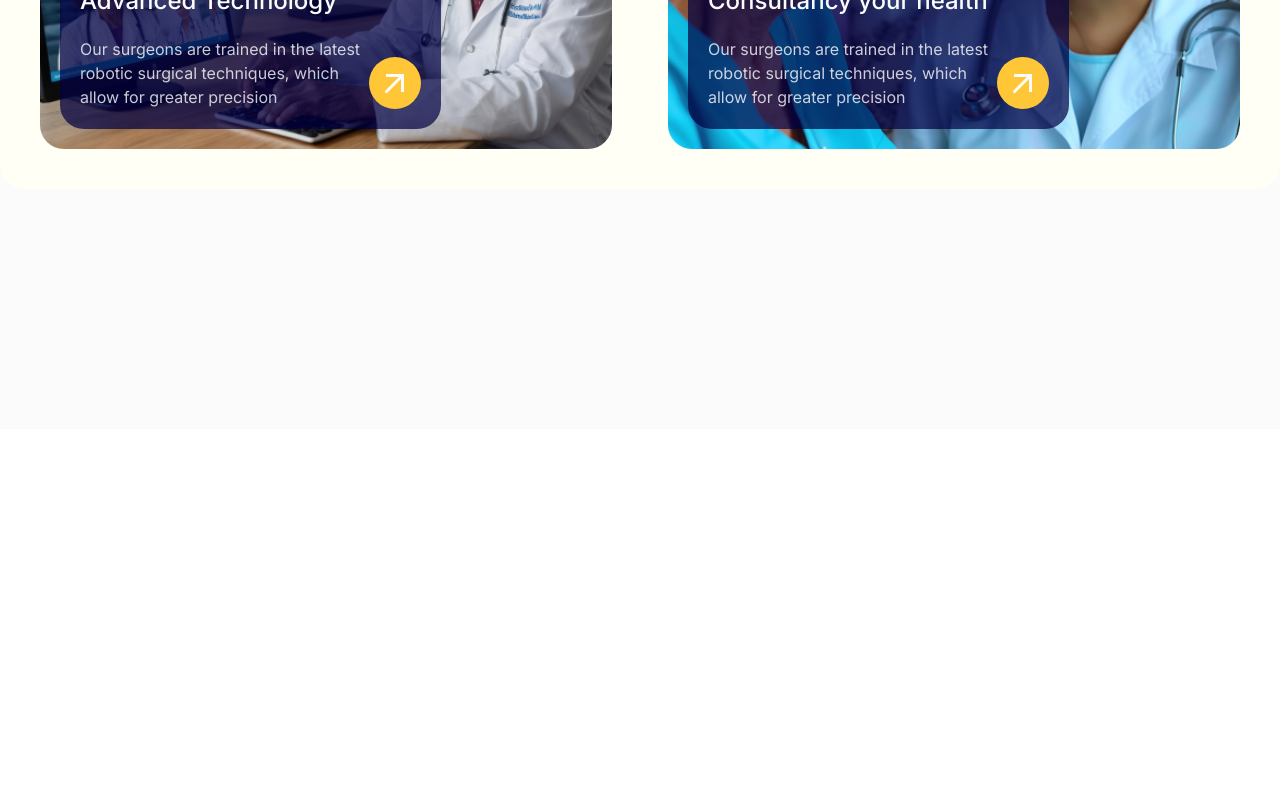
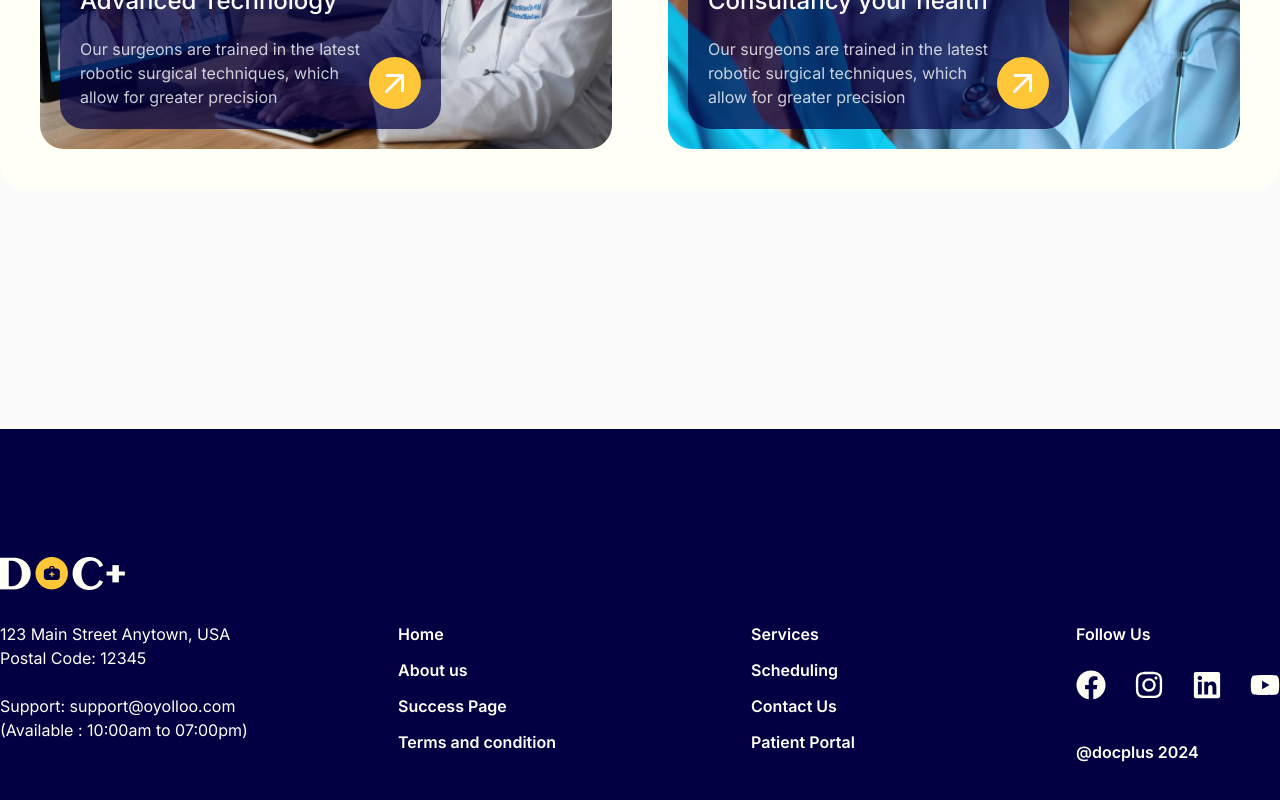
Before and after one commit to mdsumonsiddiki/HealtCare, a React (Vite) app: page / in a window 1280 px wide. Shown: the part 2118-2918 px from the top of the page. Before the commit the page ends 2547 px from the top, so only its background shows below. Built offline with nearby package versions, Linux system fonts and the light colour scheme.

Commit message:
Footer section design complete

```diff
--- a/src/components/home/services/Services.jsx
+++ b/src/components/home/services/Services.jsx
@@ -8,7 +8,7 @@ import serviceImg3 from '../../../assets/service3.png'
 
 const Services = () => {
     return (
-        <div className="grid col-span-1 md:grid-cols-2 rounded-3xl mt-12 md:mt-16 lg:mt-40 p-5 md:p-10 container gap-6 md:gap-8 lg:gap-14 bg-[#FFFFF5]">
+        <div className="grid col-span-1 md:grid-cols-2 rounded-3xl mt-12 md:mt-16 lg:mt-40 p-5 md:p-10 container gap-6 md:gap-8 lg:gap-14 bg-whiteSecond">
             <div>
                 <ButtonLink title='Service' />
                 <div className="space-y-4 pt-5 pb-6 lg:pb-14">
--- a/src/layouts/Root.jsx
+++ b/src/layouts/Root.jsx
@@ -1,5 +1,6 @@
 import { Outlet } from "react-router-dom";
 import Nav from "../shared/Nav";
+import Footer from "../shared/Footer";
 
 
 const Root = () => {
@@ -7,6 +8,7 @@ const Root = () => {
         <div className="font-inter bg-white">
             <Nav/>
             <Outlet/>
+            <Footer/>
         </div>
     );
 };
--- /dev/null
+++ b/src/shared/Footer.jsx
@@ -0,0 +1,74 @@
+import { Link } from 'react-router-dom';
+import logo from '../assets/footerLogo.png'
+import { FaFacebook, FaInstagram, FaLinkedin, FaYoutube  } from "react-icons/fa";
+
+const Footer = () => {
+    return (
+       <footer className="bg-textColorPrimary py-16 md:py-32">
+            <div className="container text-center md:text-left">
+                <Link><img className='block mb-8 mx-auto md:ml-0' src={logo} alt="" /></Link>
+                <div className='grid md:grid-cols-2 lg:grid-cols-4 md:gap-6'>
+                    <div className='mb-4'>
+                        <h3 className='text-whiteSecond'>123 Main Street Anytown, USA</h3>
+                        <h3 className='text-whiteSecond md:mb-6'>Postal Code: 12345</h3>
+                        <h3 className='text-whiteSecond'>Support: support@oyolloo.com</h3>
+                        <h3 className='text-whiteSecond'>(Available : 10:00am to 07:00pm)</h3>
+                    </div>
+                    <div className='lg:mx-auto mb-4'>
+                        <ul className=' space-y-3 '>
+                            <li>
+                                <Link className='text-whiteSecond font-semibold duration-300 hover:text-yellow hover:pl-2'>Home</Link>
+                            </li>
+                            <li>
+                                <Link className='text-whiteSecond font-semibold duration-300 hover:text-yellow hover:pl-2'>About us</Link>
+                            </li>
+                            <li>
+                                <Link className='text-whiteSecond font-semibold duration-300 hover:text-yellow hover:pl-2'>Success Page</Link>
+                            </li>
+                            <li>
+                                <Link className='text-whiteSecond font-semibold duration-300 hover:text-yellow hover:pl-2'>Terms and condition</Link>
+                            </li>
+                        </ul>
+                    </div>
+                    <div className='lg:mx-auto mb-4'>
+                        <ul className=' space-y-3 '>
+                            <li>
+                                <Link className='text-whiteSecond font-semibold duration-300 hover:text-yellow hover:pl-2'>Services</Link>
+                            </li>
+                            <li>
+                                <Link className='text-whiteSecond font-semibold duration-300 hover:text-yellow hover:pl-2'>Scheduling</Link>
+                            </li>
+                            <li>
+                                <Link className='text-whiteSecond font-semibold duration-300 hover:text-yellow hover:pl-2'>Contact Us</Link>
+                            </li>
+                            <li>
+                                <Link className='text-whiteSecond font-semibold duration-300 hover:text-yellow hover:pl-2'>Patient Portal</Link>
+                            </li>
+
+                        </ul>
+                    </div>
+                    <div className='lg:ms-auto'>
+                        <h2 className='text-whiteSecond font-semibold '>Follow Us</h2>
+                        <ul className='flex items-center gap-7 mt-6 justify-center md:justify-start'>
+                            <li>
+                                <Link className='text-whiteSecond font-semibold duration-300 text-3xl hover:text-yellow hover:pl-2'><FaFacebook/></Link>
+                            </li>
+                            <li>
+                                <Link className='text-whiteSecond font-semibold duration-300 text-3xl hover:text-yellow hover:pl-2'><FaInstagram/></Link>
+                            </li>
+                            <li>
+                                <Link className='text-whiteSecond font-semibold duration-300 text-3xl hover:text-yellow hover:pl-2'><FaLinkedin/></Link>
+                            </li>
+                            <li>
+                                <Link className='text-whiteSecond font-semibold duration-300 text-3xl hover:text-yellow hover:pl-2'><FaYoutube /></Link>
+                            </li>
+                        </ul>
+                        <Link className='text-whiteSecond mt-10 inline-block font-semibold '>@docplus 2024</Link>
+                    </div>
+                </div>
+            </div>
+       </footer>
+    );
+};
+
+export default Footer;
--- a/tailwind.config.js
+++ b/tailwind.config.js
@@ -19,6 +19,7 @@ export default {
       yellow: '#FFC637',
       black: '#000000',
       white: '#FBFBFB',
+      whiteSecond: '#FFFFF5',
     },
   },
   plugins: [],
```
Also changed, not shown: src/assets/footerLogo.png (added).
